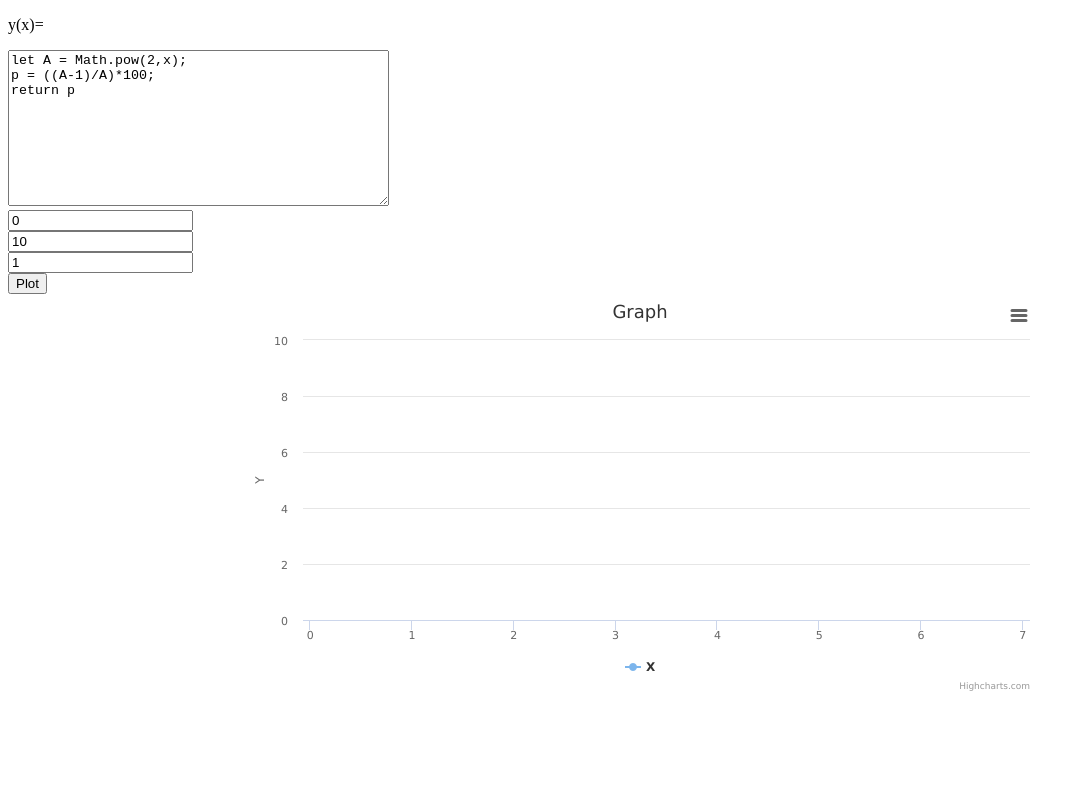
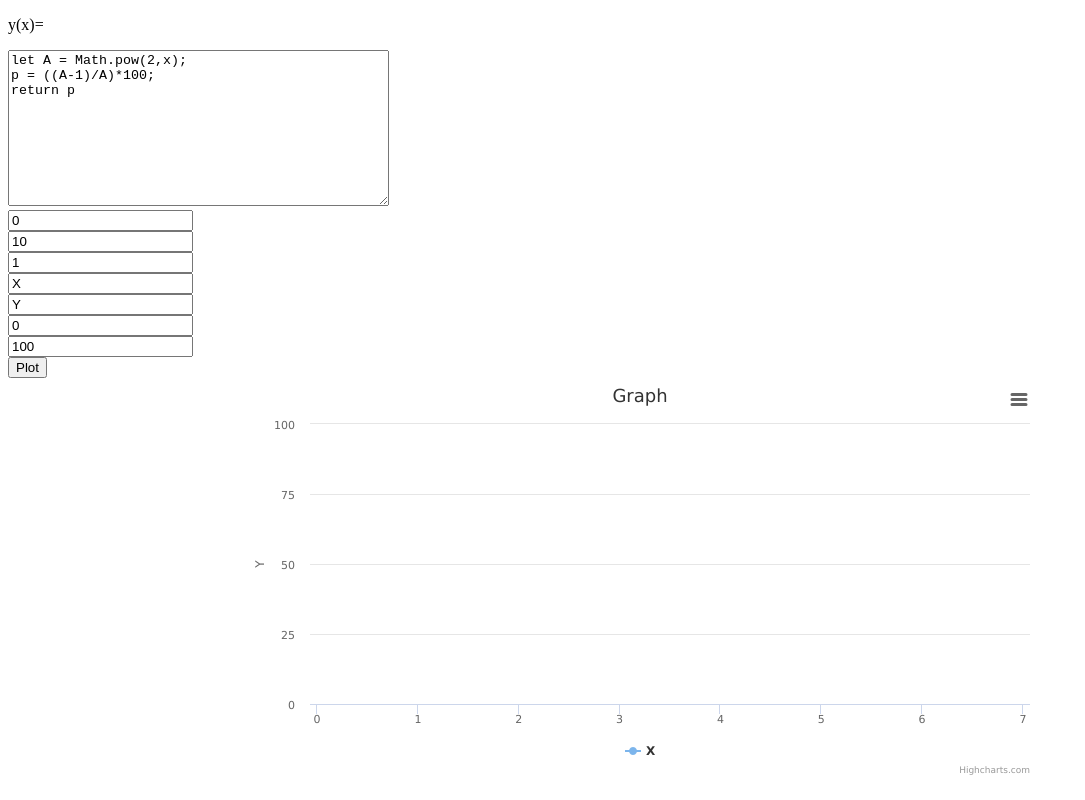
Before and after one commit to RaymondProduction/plotter-vuejs, a plain HTML site: page index.html in a window 1280 px wide. Shown: the whole page, without its empty margins (0-1085 px from the left). Drawn offline with nearby package versions, Linux system fonts and the light colour scheme.

Commit message:
Added same fields

```diff
--- a/index.html
+++ b/index.html
@@ -25,8 +25,12 @@
     <p>y(x)=</p>
     <textarea v-model="formula" rows="10" cols="45" name="text">{{formula}}</textarea><br>
     <input v-model="start" placeholder="start of x"><br>
-    <input v-model="end" placeholder="final of x"><br>
-    <input v-model="step" placeholder="step of x"><br>
+    <input v-model="end" placeholder="final of the x"><br>
+    <input v-model="step" placeholder="step of the x"><br>
+    <input v-model="nameX" placeholder="name of the x axis"><br>
+    <input v-model="nameY" placeholder="name of the y axis"><br>
+    <input v-model="min" placeholder="min value of the y axis"><br>
+    <input v-model="max" placeholder="max value of the y axis"><br>
     <button v-on:click="f()">Plot</button><br>
     <div id="container"></div>
   </div>
--- a/js/main.js
+++ b/js/main.js
@@ -7,6 +7,10 @@
           start:0,
           end: 10,
           step: 1,
+          nameY: 'Y',
+          nameX: 'X',
+          max: 100,
+          min: 0,
         }
       },
 
@@ -26,8 +30,10 @@
               text: 'Graph'
             },
             yAxis: {
+              max: this.max,
+              min: this.min,
               title: {
-                text: 'Y'
+                text: this.nameY,
               }
             },
 
@@ -36,11 +42,11 @@
                 label: {
                   connectorAllowed: false
                 },
-                pointStart: 0
+                pointStart: this.start
               }
             },
             series: [{
-              name: 'X',
+              name: this.nameX,
               data: data,
             }],
 
```
